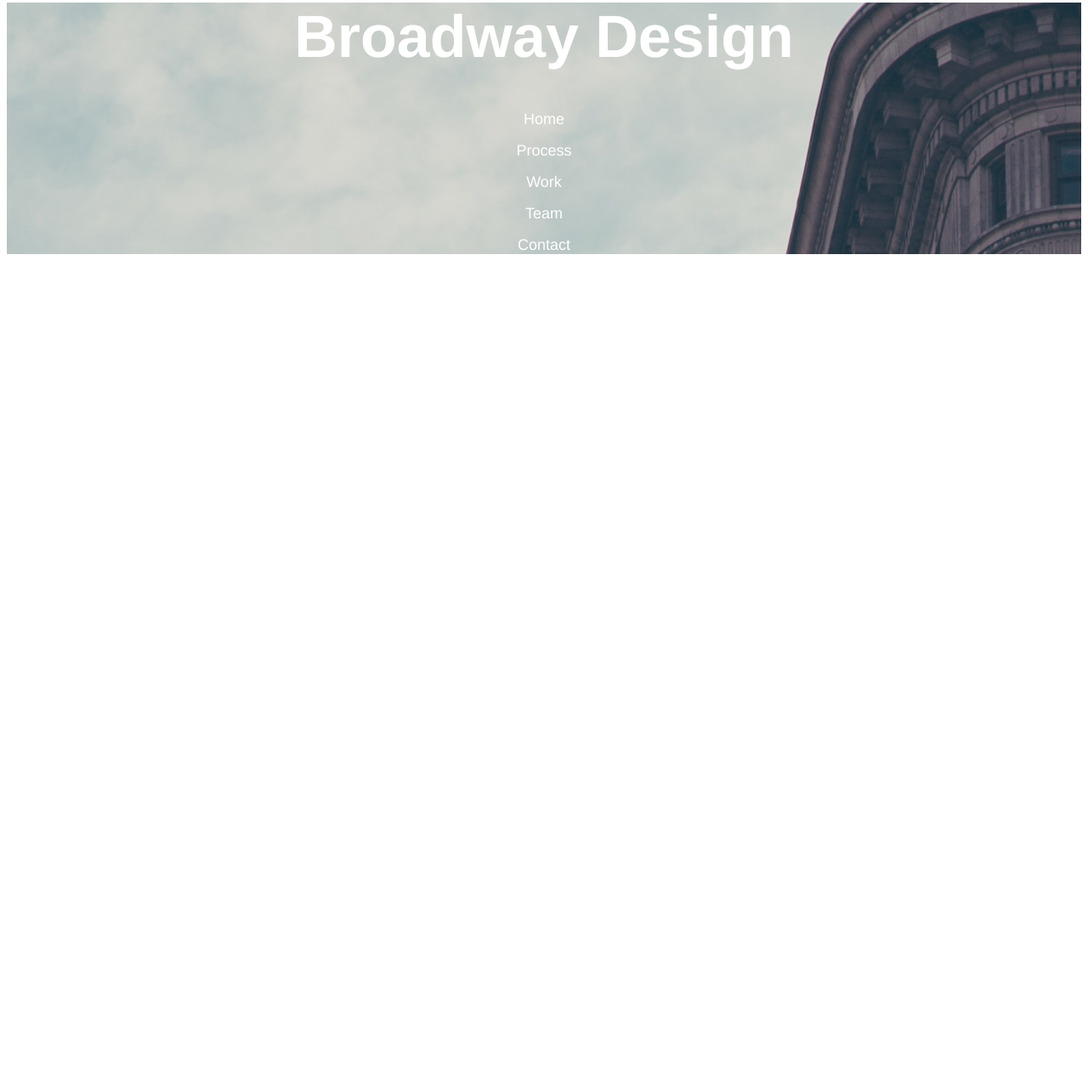
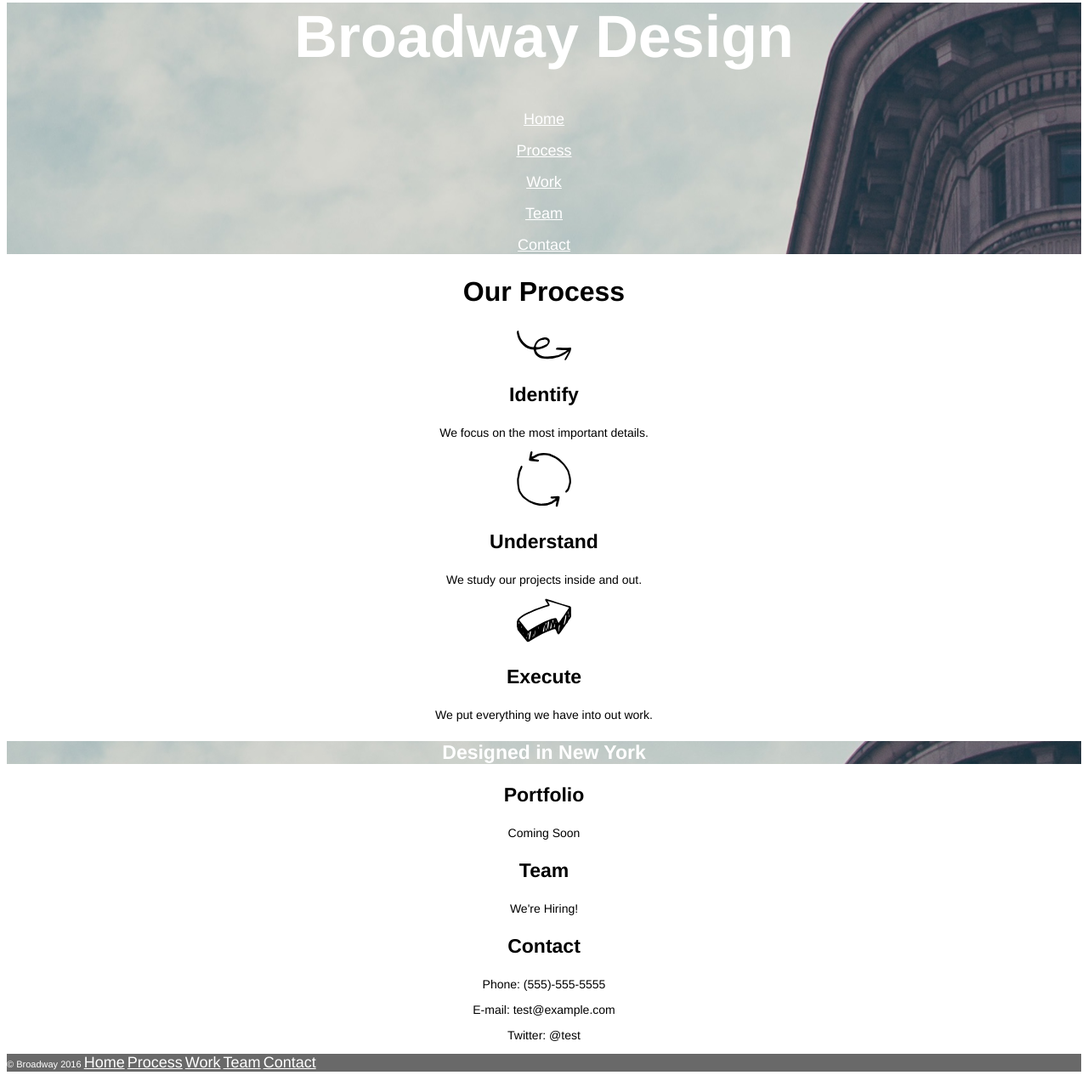
Before and after one commit to trumanTran/broadway, a plain HTML site: page index.html in a window 1280 px wide. Shown: the part 44-1316 px from the top of the page at 85% size. Before the commit the page ends 800 px from the top, so only its background shows below. Drawn offline with Linux system fonts and the light colour scheme.

Commit message:
Finalize project

```diff
--- a/index.html
+++ b/index.html
@@ -2,26 +2,76 @@
 <html>
   <head>
     <meta charset="utf-8">
+
     <title>Broadway Design</title>
+
     <link href="./resources/css/style.css" type="text/css" rel="stylesheet">
   </head>
+
   <body>
+
     <div class="header">
       <h1>Broadway Design</h1>
       <p>
-        <a class="nav">Home</a>
+        <a class="nav" href="#">Home</a>
       </p>
       <p>
-        <a class="nav">Process</a>
+        <a class="nav" href="#process">Process</a>
       </p>
       <p>
-        <a class="nav">Work</a>
+        <a class="nav" href="#work">Work</a>
       </p>
       <p>
-        <a class="nav">Team</a>
+        <a class="nav" href="#team">Team</a>
       </p>
       <p>
-        <a class="nav">Contact</a>
+        <a class="nav" href="#contact">Contact</a>
+      </p>
+    </div>
+
+    <div id="process">
+      <h2>Our Process</h2>
+      <div class="subsection">
+        <img src="resources/identify.svg">
+        <h3>Identify</h3>
+        <p>We focus on the most important details.</p>
+      </div>
+      <div class="subsection">
+        <img src="resources/understand.svg">
+        <h3>Understand</h3>
+        <p>We study our projects inside and out.</p>
+      </div>
+      <div class="subsection">
+        <img src="resources/execute.svg">
+        <h3>Execute</h3>
+        <p>We put everything we have into out work.</p>
+      </div>
+    </div>
+
+    <div class="header">
+      <h3>Designed in New York</h3>
+    </div>
+
+    <div class="subsection "id="work">
+      <h3>Portfolio</h3>
+      <p>Coming Soon</p>
+    </div>
+
+    <div class="subsection" id="team">
+      <h3>Team</h3>
+      <p>We're Hiring!</p>
+    </div>
+
+    <div class="subsection" id="contact">
+      <h3>Contact</h3>
+      <p>Phone: (555)-555-5555</p>
+      <p>E-mail: test@example.com</p>
+      <p>Twitter: @test</p>
+    </div>
+
+    <div class="footer">
+      <p>
+        © Broadway 2016 <a class="nav" href="#">Home</a> <a class="nav" href="#process">Process</a> <a class="nav" href="#work">Work</a> <a class="nav" href="#team">Team</a> <a class="nav" href="#contact">Contact</a>
       </p>
     </div>
 
--- a/resources/css/style.css
+++ b/resources/css/style.css
@@ -1,18 +1,40 @@
-body{
+body {
   text-align: center;
   font-family: Helvetica;
 }
 
-.header{
+.header {
   background-image: url('../flatiron.png');
   color: white;
 }
 
-h1{
+h1 {
   font-size: 70px;
   font-weight: bold;
 }
 
-.nav{
-  font-size: 18px
+h2 {
+  font-size: 32px;
+  font-weight: bold;
 }
+
+h3 {
+  font-size: 23px;
+  font-weight: bold;
+}
+
+.nav {
+  font-size: 18px;
+  color: white;
+}
+
+.subsection p {
+  font-size: 14px;
+}
+
+.footer {
+  text-align: left;
+  font-size: 11px;
+  color: white;
+  background-color: dimgray;
+}
```
Also changed, not shown: resources/execute.svg (added), resources/identify.svg (added), resources/understand.svg (added).
